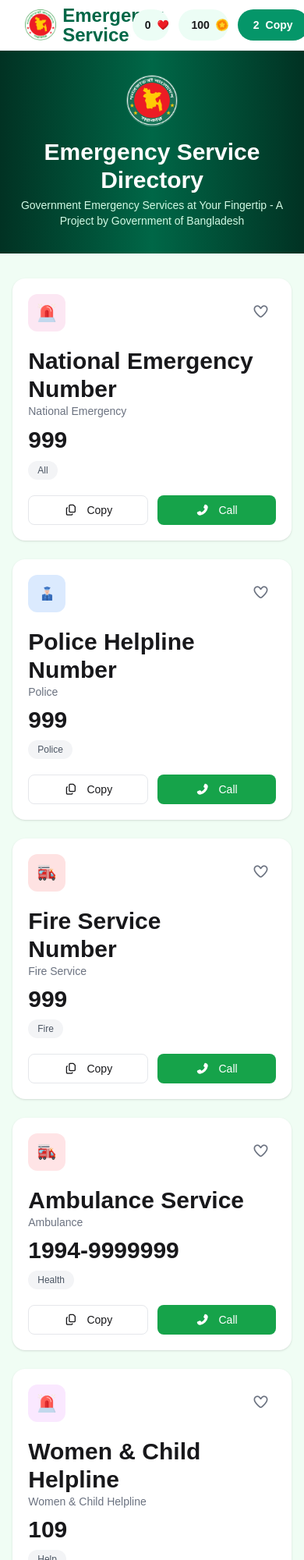
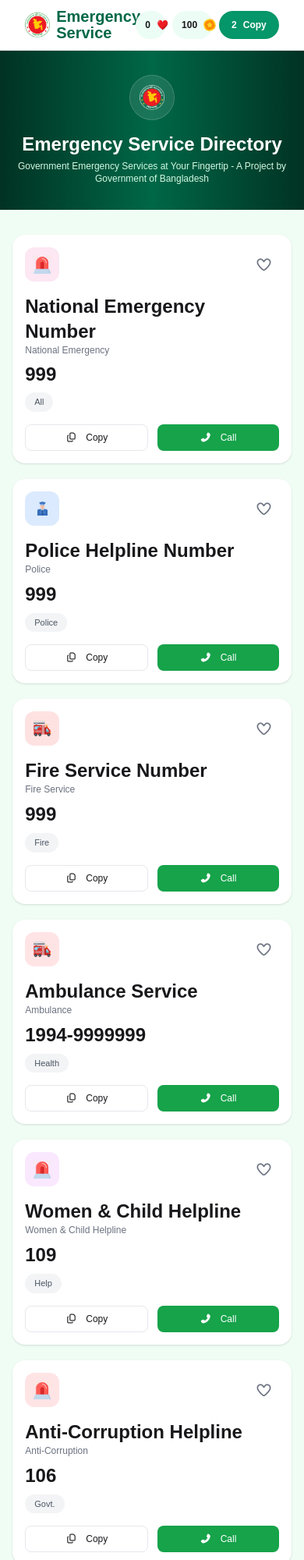
Before and after one commit to naimaashraftithii/Emergency-Hotline-Website-A5, a plain HTML site: page index.html in a window 390 px wide. Shown: the top 2000 px of the page at 78% size. Drawn offline with nearby package versions, Linux system fonts and the light colour scheme; a web font is replaced by a local one.

Commit message:
Responsive  Here

```diff
--- a/index.html
+++ b/index.html
@@ -6,65 +6,58 @@
   <title>Emergency Service Directory</title>
   <link rel="icon" href="./assets/emergency-call.png" type="image/png"/>
   <script src="https://cdn.tailwindcss.com"></script>
-   <!-- font link -->
+
+  <!-- Google Fonts -->
   <link rel="preconnect" href="https://fonts.googleapis.com">
   <link rel="preconnect" href="https://fonts.gstatic.com" crossorigin>
-    <link href="https://fonts.googleapis.com/css2?family=Hind+Madurai:wght@300;400;500;600;700&family=Inter:ital,opsz,wght@0,14..32,100..900;1,14..32,100..900&family=Manrope:wght@200..800&family=Poppins:ital,wght@0,100;0,200;0,300;0,400;0,500;0,600;0,700;0,800;0,900;1,100;1,200;1,300;1,400;1,500;1,600;1,700;1,800;1,900&family=Raleway:ital,wght@0,100..900;1,100..900&family=Work+Sans:ital,wght@0,100..900;1,100..900&display=swap" rel="stylesheet">
+  <link href="https://fonts.googleapis.com/css2?family=Hind+Madurai:wght@300;400;500;600;700&display=swap" rel="stylesheet">
+
   <script>
     tailwind.config = {
       theme: {
         extend: {
-          fontFamily: {
-            hind: ['"Hind Madurai"', 'sans-serif'],
-          }
+          fontFamily: { hind: ['"Hind Madurai"', 'sans-serif'] }
         }
       }
     }
   </script>
 
-    <!-- FontAwesome CDN -->
+  <!-- FontAwesome -->
   <link rel="stylesheet" href="https://cdnjs.cloudflare.com/ajax/libs/font-awesome/7.0.0/css/all.min.css" integrity="sha512-DxV+EoADOkOygM4IR9yXP8Sb2qwgidEmeqAEmDKIOfPRQZOWbXCzLC6vjbZyy0vPisbH2SyW27+ddLVCN+OMzQ==" crossorigin="anonymous" referrerpolicy="no-referrer" />
 
-    <!-- tailwind and daisy UI cdn -->
+  <!-- DaisyUI (optional) -->
   <link href="https://cdn.jsdelivr.net/npm/daisyui@5" rel="stylesheet" type="text/css" />
   <script src="https://cdn.jsdelivr.net/npm/@tailwindcss/browser@4"></script>
 
-
   <style>
-
     html,body{ font-family:"Hind Madurai",sans-serif; }
-
-
   </style>
-
-
 </head>
 <body class="bg-green-50 font-hind">
 
-  <!-- Navbar section-->
-
+  <!-- Navbar Sections -->
   <header class="bg-white border-b">
-  <nav class="w-11/12 mx-auto h-16 px-4 flex items-center justify-between">
-    <div class="flex items-center gap-2">
-      <img src="./assets/logo.png" class="h-10 w-10 object-contain" alt="logo">
-      <p class="text-[#006747] text-2xl font-extrabold leading-[1.05]">
-        Emergency <br> Service
+    <nav class="w-11/12 max-w-7xl mx-auto h-16 px-4 sm:px-6 lg:px-8 flex items-center justify-between">
+      <div class="flex items-center gap-2 sm:gap-3">
+        <img src="./assets/logo.png" class="h-8 w-8 sm:h-10 sm:w-10 object-contain" alt="logo">
+        <p class="text-[#006747] text-xl sm:text-2xl font-extrabold leading-[1.05]">
+          Emergency <br class="hidden sm:block"> Service
         </p>
       </div>
 
-    <div class="flex items-center gap-3">
-      <span class="inline-flex h-10 items-center gap-2 rounded-full bg-emerald-50 px-4 text-sm font-semibold">
+      <div class="flex items-center gap-2 sm:gap-3">
+        <span class="inline-flex h-9 sm:h-10 items-center gap-2 rounded-full bg-emerald-50 px-3 sm:px-4 text-xs sm:text-sm font-semibold">
           <span id="heartCount">0</span>
           <img src="./assets/heart.png" class="h-4 w-4 block" alt="heart">
         </span>
 
-      <span class="inline-flex h-10 items-center gap-2 rounded-full bg-emerald-50 px-4 text-sm font-semibold">
+        <span class="inline-flex h-9 sm:h-10 items-center gap-2 rounded-full bg-emerald-50 px-3 sm:px-4 text-xs sm:text-sm font-semibold">
           <span id="coinCount">100</span>
           <img src="./assets/coin.png" class="h-4 w-4 block" alt="coin">
         </span>
 
         <button id="copyCountBtn"
-              class="inline-flex h-10 items-center gap-2 rounded-full bg-emerald-600 px-5 text-sm font-semibold text-white hover:bg-emerald-700">
+          class="inline-flex h-9 sm:h-10 items-center gap-2 rounded-full bg-emerald-600 px-4 sm:px-5 text-xs sm:text-sm font-semibold text-white hover:bg-emerald-700">
           <span id="copyCount">2</span>
           Copy
         </button>
@@ -72,31 +65,27 @@
     </nav>
   </header>
 
-
-  <!--main HERO section is here -->
+  <!-- HERO MAin Body Section-->
   <section class="text-white bg-[linear-gradient(90deg,_#013223_0%,_#006747_50%,_#013223_100%)]">
-  <div class="w-11/12 mx-auto py-8 text-center">
-    <div class="mx-auto w-16 h-16 rounded-full bg-white/10 ring-1 ring-white/25 grid place-items-center">
-      <img src="./assets/logo-dark.png" alt="">
+    <div class="w-11/12 max-w-7xl mx-auto py-8 sm:py-12 md:py-16 text-center">
+      <div class="mx-auto w-14 h-14 sm:w-16 sm:h-16 rounded-full bg-white/10 ring-1 ring-white/25 grid place-items-center">
+        <img src="./assets/logo-dark.png" alt="" class="w-8 sm:w-9">
       </div>
-    <h1 class="mt-4 text-3xl font-extrabold">Emergency Service Directory</h1>
-    <p class="text-emerald-100 text-sm mt-1">
+      <h1 class="mt-4 text-2xl sm:text-3xl md:text-4xl font-extrabold">Emergency Service Directory</h1>
+      <p class="text-emerald-100 text-xs sm:text-sm md:text-base mt-1">
         Government Emergency Services at Your Fingertip - A Project by Government of Bangladesh
       </p>
     </div>
   </section>
 
-
-
-  <!-- Main card section start-->
-<main class="w-11/12 mx-auto py-8 grid grid-cols-12 gap-6">
+  <!-- Main Card Section-->
+  <main class="w-11/12 max-w-7xl mx-auto py-8 sm:py-10 grid grid-cols-12 gap-5 sm:gap-6 lg:gap-8">
     <!-- Cards  -->
-  <section id="cards-container" class="col-span-12 lg:col-span-9 grid sm:grid-cols-2 lg:grid-cols-3 gap-6">
-
-    <!-- CardName: National Emergency -->
-    <article class="bg-white rounded-2xl p-5 shadow hover:shadow-md transition">
+    <section id="cards-container" class="col-span-12 lg:col-span-9 grid grid-cols-1 sm:grid-cols-2 lg:grid-cols-3 gap-5 sm:gap-6">
+      <!-- Card: National Emergency -->
+      <article class="bg-white rounded-2xl p-4 sm:p-5 shadow hover:shadow-md transition">
         <div class="flex items-start justify-between">
-        <div class="w-12 h-12 rounded-xl bg-pink-100 grid place-items-center">
+          <div class="w-11 h-11 sm:w-12 sm:h-12 rounded-xl bg-pink-100 grid place-items-center">
             <img src="./assets/emergency.png" class="w-6 h-6" alt="icon">
           </div>
           <button class="btn-heart p-2 rounded-full hover:bg-gray-100" aria-label="favorite">
@@ -104,25 +93,25 @@
           </button>
         </div>
 
-      <h3 class="mt-5 font-bold text-3xl">National Emergency <br> Number</h3>
-      <p class="text-sm text-gray-500">National Emergency</p>
-      <p class="mt-2 text-3xl font-bold leading-tight">999</p>
-      <span class="inline-block mt-2 px-3 py-1 rounded-full bg-gray-100 text-gray-600 text-xs">All</span>
+        <h3 class="mt-4 sm:mt-5 font-bold text-2xl sm:text-3xl">National Emergency <br class="hidden sm:block"> Number</h3>
+        <p class="text-xs sm:text-sm text-gray-500">National Emergency</p>
+        <p class="mt-2 text-2xl sm:text-3xl font-bold leading-tight break-words">999</p>
+        <span class="inline-block mt-2 px-3 py-1 rounded-full bg-gray-100 text-gray-600 text-[11px] sm:text-xs">All</span>
 
-      <div class="mt-5 flex gap-3">
-        <button class="btn-copy flex-1 border rounded-lg px-3 py-2 text-sm hover:bg-gray-50">
+        <div class="mt-4 sm:mt-5 flex gap-3">
+          <button class="btn-copy flex-1 border rounded-lg px-3 py-2 text-xs sm:text-sm hover:bg-gray-50">
             <i class="fa-regular fa-copy mr-2"></i> Copy
           </button>
-        <button class="btn-call flex-1 bg-green-600 text-white rounded-lg px-3 py-2 text-sm hover:bg-green-700">
+          <button class="btn-call flex-1 bg-green-600 text-white rounded-lg px-3 py-2 text-xs sm:text-sm hover:bg-green-700">
             <i class="fa-solid fa-phone-flip mr-2"></i> Call
           </button>
         </div>
       </article>
 
-    <!-- CardName: Police -->
-    <article class="bg-white rounded-2xl p-5 shadow hover:shadow-md transition">
+      <!-- Card: Police -->
+      <article class="bg-white rounded-2xl p-4 sm:p-5 shadow hover:shadow-md transition">
         <div class="flex items-start justify-between">
-        <div class="w-12 h-12 rounded-xl bg-blue-100 grid place-items-center">
+          <div class="w-11 h-11 sm:w-12 sm:h-12 rounded-xl bg-blue-100 grid place-items-center">
             <img src="./assets/police.png" class="w-6 h-6" alt="icon">
           </div>
           <button class="btn-heart p-2 rounded-full hover:bg-gray-100" aria-label="favorite">
@@ -130,25 +119,25 @@
           </button>
         </div>
 
-      <h3 class="mt-5 font-bold text-3xl">Police Helpline <br> Number</h3>
-      <p class="text-sm text-gray-500">Police</p>
-      <p class="mt-2 text-3xl font-bold">999</p>
-      <span class="inline-block mt-2 px-3 py-1 rounded-full bg-gray-100 text-gray-600 text-xs">Police</span>
+        <h3 class="mt-4 sm:mt-5 font-bold text-2xl sm:text-3xl">Police Helpline <br class="hidden sm:block"> Number</h3>
+        <p class="text-xs sm:text-sm text-gray-500">Police</p>
+        <p class="mt-2 text-2xl sm:text-3xl font-bold break-words">999</p>
+        <span class="inline-block mt-2 px-3 py-1 rounded-full bg-gray-100 text-gray-600 text-[11px] sm:text-xs">Police</span>
 
-      <div class="mt-5 flex gap-3">
-        <button class="btn-copy flex-1 border rounded-lg px-3 py-2 text-sm hover:bg-gray-50">
+        <div class="mt-4 sm:mt-5 flex gap-3">
+          <button class="btn-copy flex-1 border rounded-lg px-3 py-2 text-xs sm:text-sm hover:bg-gray-50">
             <i class="fa-regular fa-copy mr-2"></i> Copy
           </button>
-        <button class="btn-call flex-1 bg-green-600 text-white rounded-lg px-3 py-2 text-sm hover:bg-green-700">
+          <button class="btn-call flex-1 bg-green-600 text-white rounded-lg px-3 py-2 text-xs sm:text-sm hover:bg-green-700">
             <i class="fa-solid fa-phone-flip mr-2"></i> Call
           </button>
         </div>
       </article>
 
-    <!-- CardName:Fire -->
-    <article class="bg-white rounded-2xl p-5 shadow hover:shadow-md transition">
+      <!-- Card: Fire -->
+      <article class="bg-white rounded-2xl p-4 sm:p-5 shadow hover:shadow-md transition">
         <div class="flex items-start justify-between">
-        <div class="w-12 h-12 rounded-xl bg-red-100 grid place-items-center">
+          <div class="w-11 h-11 sm:w-12 sm:h-12 rounded-xl bg-red-100 grid place-items-center">
             <img src="./assets/fire-service.png" class="w-6 h-6" alt="icon">
           </div>
           <button class="btn-heart p-2 rounded-full hover:bg-gray-100" aria-label="favorite">
@@ -156,25 +145,25 @@
           </button>
         </div>
 
-      <h3 class="mt-5 font-bold text-3xl">Fire Service <br> Number</h3>
-      <p class="text-sm text-gray-500">Fire Service</p>
-      <p class="mt-2 text-3xl font-bold">999</p>
-      <span class="inline-block mt-2 px-3 py-1 rounded-full bg-gray-100 text-gray-600 text-xs">Fire</span>
+        <h3 class="mt-4 sm:mt-5 font-bold text-2xl sm:text-3xl">Fire Service <br class="hidden sm:block"> Number</h3>
+        <p class="text-xs sm:text-sm text-gray-500">Fire Service</p>
+        <p class="mt-2 text-2xl sm:text-3xl font-bold break-words">999</p>
+        <span class="inline-block mt-2 px-3 py-1 rounded-full bg-gray-100 text-gray-600 text-[11px] sm:text-xs">Fire</span>
 
-      <div class="mt-5 flex gap-3">
-        <button class="btn-copy flex-1 border rounded-lg px-3 py-2 text-sm hover:bg-gray-50">
+        <div class="mt-4 sm:mt-5 flex gap-3">
+          <button class="btn-copy flex-1 border rounded-lg px-3 py-2 text-xs sm:text-sm hover:bg-gray-50">
             <i class="fa-regular fa-copy mr-2"></i> Copy
           </button>
-        <button class="btn-call flex-1 bg-green-600 text-white rounded-lg px-3 py-2 text-sm hover:bg-green-700">
+          <button class="btn-call flex-1 bg-green-600 text-white rounded-lg px-3 py-2 text-xs sm:text-sm hover:bg-green-700">
             <i class="fa-solid fa-phone-flip mr-2"></i> Call
           </button>
         </div>
       </article>
 
-    <!-- CardName: Ambulance -->
-    <article class="bg-white rounded-2xl p-5 shadow hover:shadow-md transition">
+      <!-- Card: Ambulance -->
+      <article class="bg-white rounded-2xl p-4 sm:p-5 shadow hover:shadow-md transition">
         <div class="flex items-start justify-between">
-        <div class="w-12 h-12 rounded-xl bg-rose-100 grid place-items-center">
+          <div class="w-11 h-11 sm:w-12 sm:h-12 rounded-xl bg-rose-100 grid place-items-center">
             <img src="./assets/fire-service.png" class="w-6 h-6" alt="icon">
           </div>
           <button class="btn-heart p-2 rounded-full hover:bg-gray-100" aria-label="favorite">
@@ -182,25 +171,25 @@
           </button>
         </div>
 
-      <h3 class="mt-5 font-bold text-3xl">Ambulance Service</h3>
-      <p class="text-sm text-gray-500">Ambulance</p>
-      <p class="mt-2 text-3xl font-bold">1994-9999999</p>
-      <span class="inline-block mt-2 px-3 py-1 rounded-full bg-gray-100 text-gray-600 text-xs">Health</span>
+        <h3 class="mt-4 sm:mt-5 font-bold text-2xl sm:text-3xl">Ambulance Service</h3>
+        <p class="text-xs sm:text-sm text-gray-500">Ambulance</p>
+        <p class="mt-2 text-2xl sm:text-3xl font-bold break-words">1994-9999999</p>
+        <span class="inline-block mt-2 px-3 py-1 rounded-full bg-gray-100 text-gray-600 text-[11px] sm:text-xs">Health</span>
 
-      <div class="mt-5 flex gap-3">
-        <button class="btn-copy flex-1 border rounded-lg px-3 py-2 text-sm hover:bg-gray-50">
+        <div class="mt-4 sm:mt-5 flex gap-3">
+          <button class="btn-copy flex-1 border rounded-lg px-3 py-2 text-xs sm:text-sm hover:bg-gray-50">
             <i class="fa-regular fa-copy mr-2"></i> Copy
           </button>
-        <button class="btn-call flex-1 bg-green-600 text-white rounded-lg px-3 py-2 text-sm hover:bg-green-700">
+          <button class="btn-call flex-1 bg-green-600 text-white rounded-lg px-3 py-2 text-xs sm:text-sm hover:bg-green-700">
             <i class="fa-solid fa-phone-flip mr-2"></i> Call
           </button>
         </div>
       </article>
 
-    <!-- CardName: Women & Child -->
-    <article class="bg-white rounded-2xl p-5 shadow hover:shadow-md transition">
+      <!-- Card: Women & Child -->
+      <article class="bg-white rounded-2xl p-4 sm:p-5 shadow hover:shadow-md transition">
         <div class="flex items-start justify-between">
-        <div class="w-12 h-12 rounded-xl bg-fuchsia-100 grid place-items-center">
+          <div class="w-11 h-11 sm:w-12 sm:h-12 rounded-xl bg-fuchsia-100 grid place-items-center">
             <img src="./assets/emergency.png" class="w-6 h-6" alt="icon">
           </div>
         <button class="btn-heart p-2 rounded-full hover:bg-gray-100" aria-label="favorite">
@@ -208,25 +197,25 @@
           </button>
         </div>
 
-      <h3 class="mt-5 font-bold text-3xl">Women & Child <br> Helpline</h3>
-      <p class="text-sm text-gray-500">Women & Child Helpline</p>
-      <p class="mt-2 text-3xl font-bold">109</p>
-      <span class="inline-block mt-2 px-3 py-1 rounded-full bg-gray-100 text-gray-600 text-xs">Help</span>
+        <h3 class="mt-4 sm:mt-5 font-bold text-2xl sm:text-3xl">Women &amp; Child <br class="hidden sm:block"> Helpline</h3>
+        <p class="text-xs sm:text-sm text-gray-500">Women &amp; Child Helpline</p>
+        <p class="mt-2 text-2xl sm:text-3xl font-bold break-words">109</p>
+        <span class="inline-block mt-2 px-3 py-1 rounded-full bg-gray-100 text-gray-600 text-[11px] sm:text-xs">Help</span>
 
-      <div class="mt-5 flex gap-3">
-        <button class="btn-copy flex-1 border rounded-lg px-3 py-2 text-sm hover:bg-gray-50">
+        <div class="mt-4 sm:mt-5 flex gap-3">
+          <button class="btn-copy flex-1 border rounded-lg px-3 py-2 text-xs sm:text-sm hover:bg-gray-50">
             <i class="fa-regular fa-copy mr-2"></i> Copy
           </button>
-        <button class="btn-call flex-1 bg-green-600 text-white rounded-lg px-3 py-2 text-sm hover:bg-green-700">
+          <button class="btn-call flex-1 bg-green-600 text-white rounded-lg px-3 py-2 text-xs sm:text-sm hover:bg-green-700">
             <i class="fa-solid fa-phone-flip mr-2"></i> Call
           </button>
         </div>
       </article>
 
-    <!--CardName:Anti-Corruption -->
-    <article class="bg-white rounded-2xl p-5 shadow hover:shadow-md transition">
+      <!-- Card: Anti-Corruption -->
+      <article class="bg-white rounded-2xl p-4 sm:p-5 shadow hover:shadow-md transition">
         <div class="flex items-start justify-between">
-        <div class="w-12 h-12 rounded-xl bg-rose-100 grid place-items-center">
+          <div class="w-11 h-11 sm:w-12 sm:h-12 rounded-xl bg-rose-100 grid place-items-center">
             <img src="./assets/emergency.png" class="w-6 h-6" alt="icon">
           </div>
           <button class="btn-heart p-2 rounded-full hover:bg-gray-100" aria-label="favorite">
@@ -234,25 +223,25 @@
           </button>
         </div>
 
-      <h3 class="mt-5 font-bold text-3xl">Anti-Corruption <br> Helpline</h3>
-      <p class="text-sm text-gray-500">Anti-Corruption</p>
-      <p class="mt-2 text-3xl font-bold">106</p>
-      <span class="inline-block mt-2 px-3 py-1 rounded-full bg-gray-100 text-gray-600 text-xs">Govt.</span>
+        <h3 class="mt-4 sm:mt-5 font-bold text-2xl sm:text-3xl">Anti-Corruption <br class="hidden sm:block"> Helpline</h3>
+        <p class="text-xs sm:text-sm text-gray-500">Anti-Corruption</p>
+        <p class="mt-2 text-2xl sm:text-3xl font-bold break-words">106</p>
+        <span class="inline-block mt-2 px-3 py-1 rounded-full bg-gray-100 text-gray-600 text-[11px] sm:text-xs">Govt.</span>
 
-      <div class="mt-5 flex gap-3">
-        <button class="btn-copy flex-1 border rounded-lg px-3 py-2 text-sm hover:bg-gray-50">
+        <div class="mt-4 sm:mt-5 flex gap-3">
+          <button class="btn-copy flex-1 border rounded-lg px-3 py-2 text-xs sm:text-sm hover:bg-gray-50">
             <i class="fa-regular fa-copy mr-2"></i> Copy
           </button>
-        <button class="btn-call flex-1 bg-green-600 text-white rounded-lg px-3 py-2 text-sm hover:bg-green-700">
+          <button class="btn-call flex-1 bg-green-600 text-white rounded-lg px-3 py-2 text-xs sm:text-sm hover:bg-green-700">
             <i class="fa-solid fa-phone-flip mr-2"></i> Call
           </button>
         </div>
       </article>
 
-    <!-- CardName: Electricity Helpline -->
-    <article class="bg-white rounded-2xl p-5 shadow hover:shadow-md transition">
+      <!-- Card: Electricity Helpline -->
+      <article class="bg-white rounded-2xl p-4 sm:p-5 shadow hover:shadow-md transition">
         <div class="flex items-start justify-between">
-        <div class="w-12 h-12 rounded-xl bg-pink-100 grid place-items-center">
+          <div class="w-11 h-11 sm:w-12 sm:h-12 rounded-xl bg-pink-100 grid place-items-center">
             <img src="./assets/emergency.png" class="w-6 h-6" alt="icon">
           </div>
           <button class="btn-heart p-2 rounded-full hover:bg-gray-100" aria-label="favorite">
@@ -260,25 +249,25 @@
           </button>
         </div>
 
-      <h3 class="mt-5 font-bold text-3xl">Electricity Helpline</h3>
-      <p class="text-sm text-gray-500">Electricity Outage</p>
-      <p class="mt-2 text-3xl font-bold leading-tight">16216</p>
-      <span class="inline-block mt-2 px-3 py-1 rounded-full bg-gray-100 text-gray-600 text-xs">Electricity</span>
+        <h3 class="mt-4 sm:mt-5 font-bold text-2xl sm:text-3xl">Electricity Helpline</h3>
+        <p class="text-xs sm:text-sm text-gray-500">Electricity Outage</p>
+        <p class="mt-2 text-2xl sm:text-3xl font-bold leading-tight break-words">16216</p>
+        <span class="inline-block mt-2 px-3 py-1 rounded-full bg-gray-100 text-gray-600 text-[11px] sm:text-xs">Electricity</span>
 
-      <div class="mt-5 flex gap-3">
-        <button class="btn-copy flex-1 border rounded-lg px-3 py-2 text-sm hover:bg-gray-50">
+        <div class="mt-4 sm:mt-5 flex gap-3">
+          <button class="btn-copy flex-1 border rounded-lg px-3 py-2 text-xs sm:text-sm hover:bg-gray-50">
             <i class="fa-regular fa-copy mr-2"></i> Copy
           </button>
-        <button class="btn-call flex-1 bg-green-600 text-white rounded-lg px-3 py-2 text-sm hover:bg-green-700">
+          <button class="btn-call flex-1 bg-green-600 text-white rounded-lg px-3 py-2 text-xs sm:text-sm hover:bg-green-700">
             <i class="fa-solid fa-phone-flip mr-2"></i> Call
           </button>
         </div>
       </article>
 
-    <!-- CardName: Brac Helpline Number -->
-    <article class="bg-white rounded-2xl p-5 shadow hover:shadow-md transition">
+      <!-- Card: Brac Helpline -->
+      <article class="bg-white rounded-2xl p-4 sm:p-5 shadow hover:shadow-md transition">
         <div class="flex items-start justify-between">
-        <div class="w-12 h-12 rounded-xl bg-blue-100 grid place-items-center">
+          <div class="w-11 h-11 sm:w-12 sm:h-12 rounded-xl bg-blue-100 grid place-items-center">
             <img src="./assets/emergency.png" class="w-6 h-6" alt="icon">
           </div>
           <button class="btn-heart p-2 rounded-full hover:bg-gray-100" aria-label="favorite">
@@ -286,25 +275,25 @@
           </button>
         </div>
 
-      <h3 class="mt-5 font-bold text-3xl">Brac Helpline <br> Number</h3>
-      <p class="text-sm text-gray-500">Brac</p>
-      <p class="mt-2 text-3xl font-bold">166445</p>
-      <span class="inline-block mt-2 px-3 py-1 rounded-full bg-gray-100 text-gray-600 text-xs">NGO</span>
+        <h3 class="mt-4 sm:mt-5 font-bold text-2xl sm:text-3xl">Brac Helpline <br class="hidden sm:block"> Number</h3>
+        <p class="text-xs sm:text-sm text-gray-500">Brac</p>
+        <p class="mt-2 text-2xl sm:text-3xl font-bold break-words">166445</p>
+        <span class="inline-block mt-2 px-3 py-1 rounded-full bg-gray-100 text-gray-600 text-[11px] sm:text-xs">NGO</span>
 
-      <div class="mt-5 flex gap-3">
-        <button class="btn-copy flex-1 border rounded-lg px-3 py-2 text-sm hover:bg-gray-50">
+        <div class="mt-4 sm:mt-5 flex gap-3">
+          <button class="btn-copy flex-1 border rounded-lg px-3 py-2 text-xs sm:text-sm hover:bg-gray-50">
             <i class="fa-regular fa-copy mr-2"></i> Copy
           </button>
-        <button class="btn-call flex-1 bg-green-600 text-white rounded-lg px-3 py-2 text-sm hover:bg-green-700">
+          <button class="btn-call flex-1 bg-green-600 text-white rounded-lg px-3 py-2 text-xs sm:text-sm hover:bg-green-700">
             <i class="fa-solid fa-phone-flip mr-2"></i> Call
           </button>
         </div>
       </article>
 
-    <!-- CardName: Bangladesh Railway Helpline-->
-    <article class="bg-white rounded-2xl p-5 shadow hover:shadow-md transition">
+      <!-- Card: Bangladesh Railway -->
+      <article class="bg-white rounded-2xl p-4 sm:p-5 shadow hover:shadow-md transition">
         <div class="flex items-start justify-between">
-        <div class="w-12 h-12 rounded-xl bg-red-100 grid place-items-center">
+          <div class="w-11 h-11 sm:w-12 sm:h-12 rounded-xl bg-red-100 grid place-items-center">
             <img src="./assets/emergency.png" class="w-6 h-6" alt="icon">
           </div>
           <button class="btn-heart p-2 rounded-full hover:bg-gray-100" aria-label="favorite">
@@ -312,37 +301,36 @@
           </button>
         </div>
 
-      <h3 class="mt-5 font-bold text-3xl ">Bangladesh Railway <br>Helpline</h3>
-      <p class="text-sm text-gray-500"> Railway Bangladesh</p>
-      <p class="mt-2 text-3xl font-bold">163</p>
-      <span class="inline-block mt-2 px-3 py-1 rounded-full bg-gray-100 text-gray-600 text-xs">Travel</span>
+        <h3 class="mt-4 sm:mt-5 font-bold text-2xl sm:text-3xl">Bangladesh Railway <br class="hidden sm:block">Helpline</h3>
+        <p class="text-xs sm:text-sm text-gray-500">Railway Bangladesh</p>
+        <p class="mt-2 text-2xl sm:text-3xl font-bold break-words">163</p>
+        <span class="inline-block mt-2 px-3 py-1 rounded-full bg-gray-100 text-gray-600 text-[11px] sm:text-xs">Travel</span>
 
-      <div class="mt-5 flex gap-3">
-        <button class="btn-copy flex-1 border rounded-lg px-3 py-2 text-sm hover:bg-gray-50">
+        <div class="mt-4 sm:mt-5 flex gap-3">
+          <button class="btn-copy flex-1 border rounded-lg px-3 py-2 text-xs sm:text-sm hover:bg-gray-50">
             <i class="fa-regular fa-copy mr-2"></i> Copy
           </button>
-        <button class="btn-call flex-1 bg-green-600 text-white rounded-lg px-3 py-2 text-sm hover:bg-green-700">
+          <button class="btn-call flex-1 bg-green-600 text-white rounded-lg px-3 py-2 text-xs sm:text-sm hover:bg-green-700">
             <i class="fa-solid fa-phone-flip mr-2"></i> Call
           </button>
         </div>
       </article>
-
     </section>
 
-
-    <!-- History -->
-    <aside class="col-span-12 lg:col-span-3 space-y-5">
-      <div class="bg-white rounded-2xl p-5 shadow flex justify-between items-center">
+    <!-- Call History Section-->
+    <aside class="col-span-12 lg:col-span-3 space-y-4 sm:space-y-5">
+      <div class="bg-white rounded-2xl p-4 sm:p-5 shadow flex flex-col sm:flex-row sm:items-center sm:justify-between gap-3">
         <div class="flex items-center gap-2">
           <i class="fa-regular fa-clock text-gray-600"></i>
-          <h2 class="font-semibold">Call History</h2>
+          <h2 class="font-semibold text-sm sm:text-base">Call History</h2>
         </div>
-        <button id="btn-clear" class="bg-green-600 text-white px-4 py-1.5 rounded-full hover:bg-green-700">Clear</button>
+        <button id="btn-clear" class="bg-green-600 text-white px-4 py-1.5 rounded-full hover:bg-green-700 text-sm">
+          Clear
+        </button>
       </div>
       <ul id="history-list" class="space-y-3"></ul>
       <p id="history-empty" class="text-center text-gray-400 text-sm">No calls yet.</p>
     </aside>
-
   </main>
 
   <script src="./script.js"></script>
```
Lines whose indentation alone changed are shown as unchanged.
